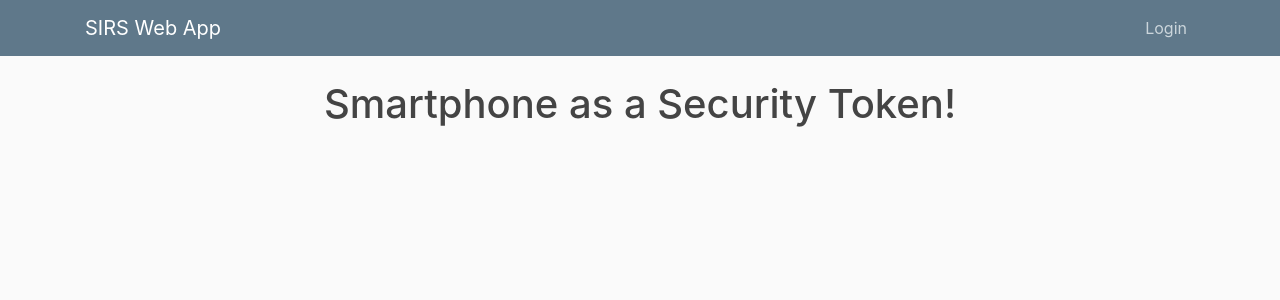
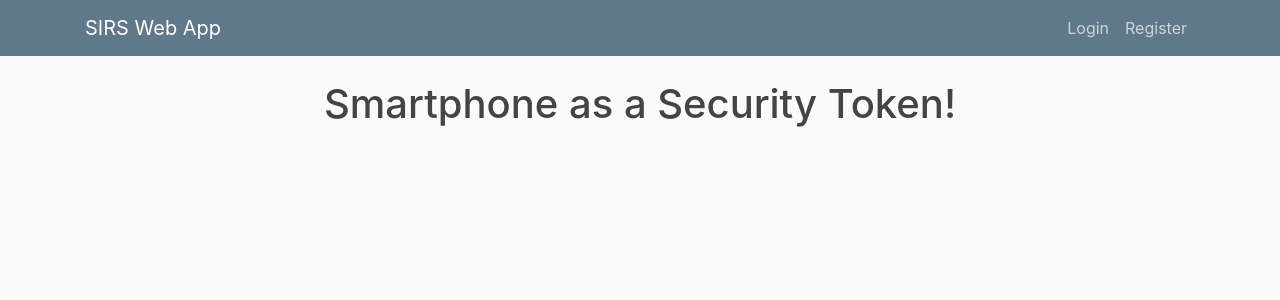
Before and after one commit to duartegalvao/SIRS_AuthServer, a Django app: page / in a window 1280 px wide. Shown: the top 300 px of the page. Run offline with Django 3.2, Linux system fonts and the light colour scheme; some libraries are stand-ins or nearby versions.

Commit message:
add register page back

```diff
--- a/auth/auth_server/templates/auth_server/base.html
+++ b/auth/auth_server/templates/auth_server/base.html
@@ -32,6 +32,7 @@
                         <a class="nav-item nav-link" href="{% url 'logout' %}">Logout</a>
                     {% else %}
                         <a class="nav-item nav-link" href="{% url 'login' %}">Login</a>
+                        <a class="nav-item nav-link" href="{% url 'register' %}">Register</a>
                     {% endif %}
                 </div>
             </div>
```
